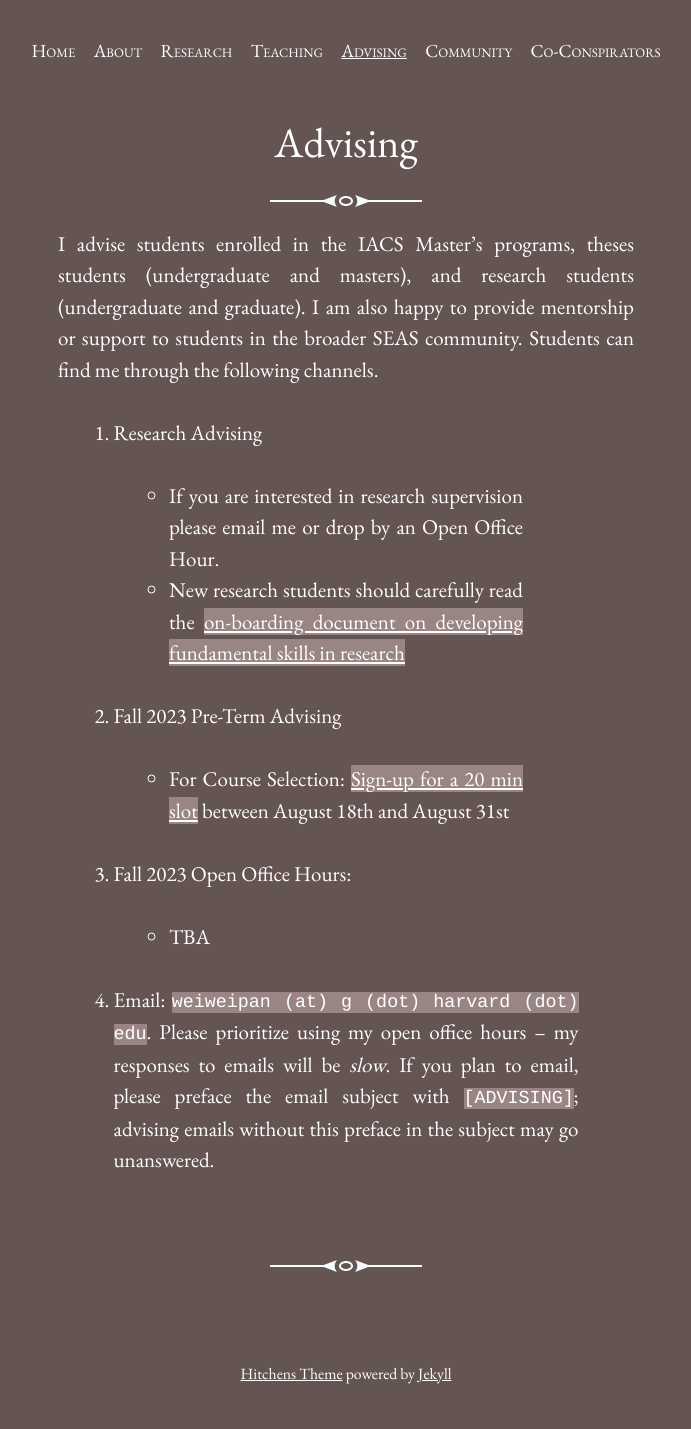
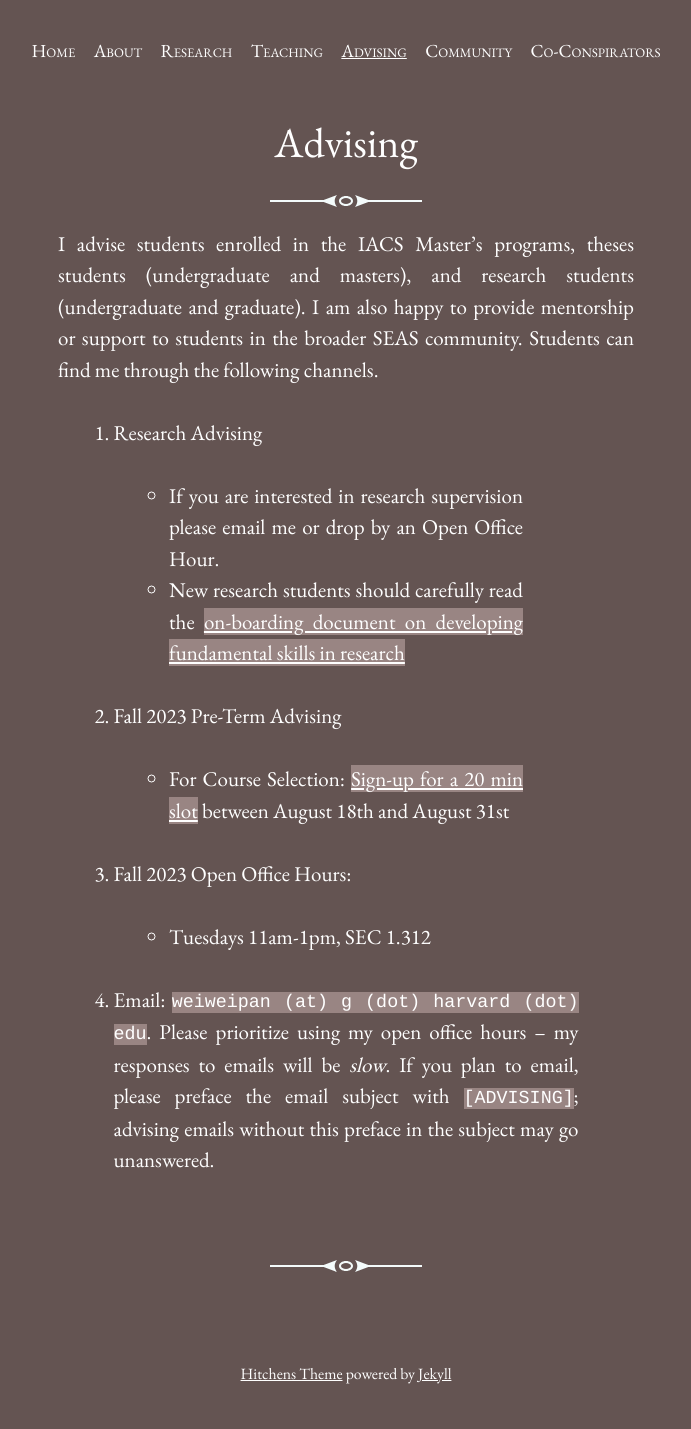
Before and after one commit to onefishy/onefishy.github.io, a Jekyll site: the page built from advising.md, in a window 1280 px wide. Shown: the whole page, without its empty margins (294-985 px from the left). Built offline with Jekyll 4.4.1, drawn with Linux system fonts in a browser that asks for light colours.

Commit message:
Update advising.md

```diff
--- a/advising.md
+++ b/advising.md
@@ -13,6 +13,6 @@ I advise students enrolled in the IACS Master's programs, theses students (under
   - For Course Selection: [Sign-up for a 20 min slot](https://calendly.com/weiweipan/fall-course-advising) between August 18th and August 31st
 
 2. Fall 2023 Open Office Hours:
-  - TBA
+  - Tuesdays 11am-1pm, SEC 1.312
 
 3. Email: ``weiweipan (at) g (dot) harvard (dot) edu``. Please prioritize using my open office hours -- my responses to emails will be *slow*. If you plan to email, please preface the email subject with ``[ADVISING]``; advising emails without this preface in the subject may go unanswered.
```
